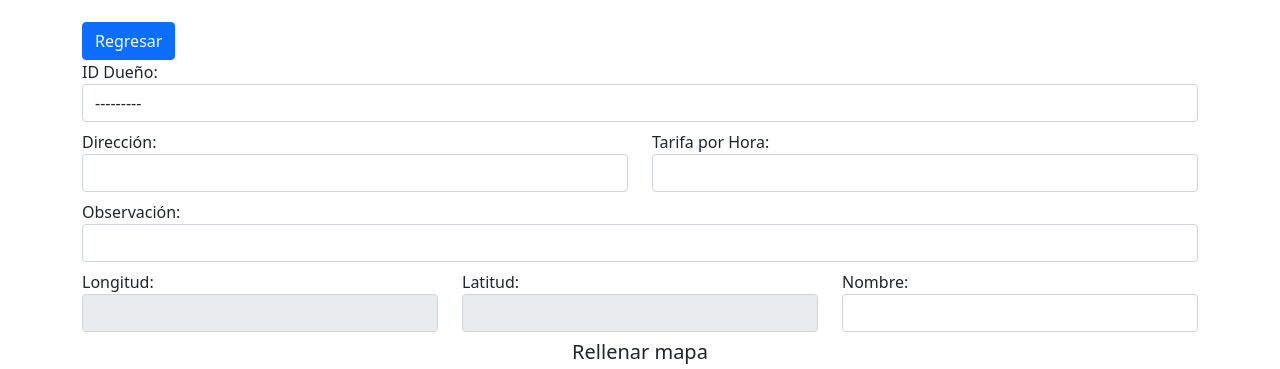
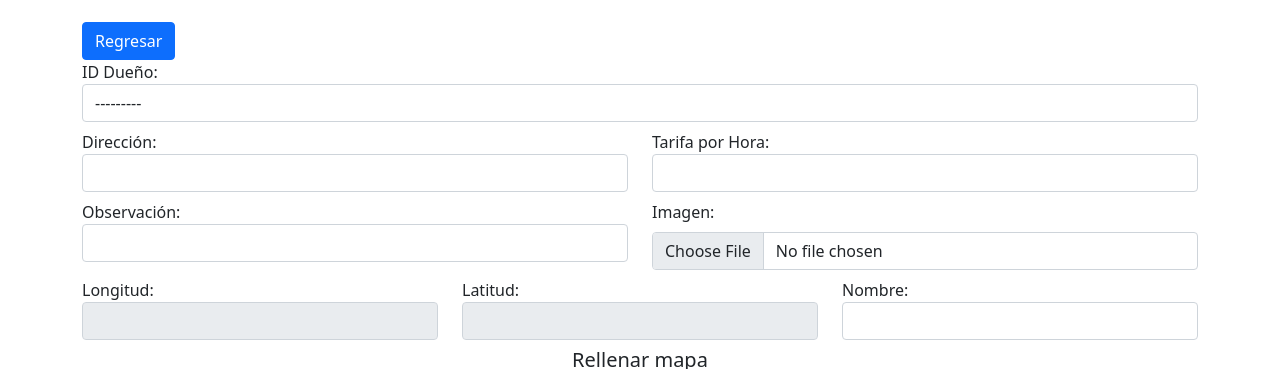
Before and after one commit to Cracklitrox/Proyecto-Mi-Estacionamiento, a Django app: page /dueno/index/addEstacionamiento/ in a window 1280 px wide. Shown: the part 26-395 px from the top of the page. Run offline with Django 4.2, Linux system fonts and the light colour scheme; data that the repository does not hold is empty; some libraries are stand-ins or nearby versions.

Commit message:
atributo imagen agregado en add estacionamiento y visualizacion en index Dueno

```diff
--- a/dueno/templates/addEstacionamiento.html
+++ b/dueno/templates/addEstacionamiento.html
@@ -16,9 +16,8 @@
   <body>
     <div class="container mt-5">
       <a href="{% url 'index' %}" class="btn btn-primary">Regresar</a>
-      <form method="post" id="miFormulario" onsubmit="enviarFormulario()">
+      <form method="post" id="miFormulario" onsubmit="enviarFormulario()" enctype="multipart/form-data">
           {% csrf_token %}
-
           <div class="form-group mb-2">
             <label for="{{ estacionamiento_form.id_dueno.id_for_label }}">ID Dueño:</label>
             {{ estacionamiento_form.id_dueno }}
@@ -36,14 +35,19 @@
                 {{ estacionamiento_form.tarifahora.errors }}
             </div>
         </div>
-        <div class="form-group mb-2">
-            <label for="{{ estacionamiento_form.observaciones.id_for_label }}">Observación:</label>
-            {{ estacionamiento_form.observaciones }}
-            {{ estacionamiento_form.observaciones.errors }}
+        <div class="row form-group mb-2">
+          <div class="col-md-6">
+              <label for="{{ estacionamiento_form.observaciones.id_for_label }}">Observación:</label>
+              {{ estacionamiento_form.observaciones }}
+              {{ estacionamiento_form.observaciones.errors }}
+          </div>
+          <div class="col-md-6">
+            <label for="{{ estacionamiento_form.imagen.id_for_label }}" class="form-label">Imagen:</label>
+            <input type="file" class="form-control" id="{{ estacionamiento_form.imagen.id_for_label }}" name="{{ estacionamiento_form.imagen.name }}">
+            <div class="invalid-feedback">{{ estacionamiento_form.imagen.errors }}</div>
+          </div>
         </div>
         <div class="row form-group mb-2">
-
-
           <div class="col-md-4">
             <label for="{{ puntointeres_form.longitud.id_for_label }}">Longitud:</label>
             {{ puntointeres_form.longitud }}
@@ -61,7 +65,6 @@
 
           </div>
         </div>
-
         <div class="form-group mb-2">
           <p class="h5 text-center"> Rellenar mapa</p>
         </div>
--- a/dueno/templates/indexDueno.html
+++ b/dueno/templates/indexDueno.html
@@ -46,7 +46,11 @@
                     {% for n in estacionamientos %}
                     <div class="col-xl-4 col-md-6 col-sm-3">
                         <div id="product-container" class="card round">
-                            <img class="card-img-top" src="{{n.imagen}}" alt="{{ n.direccion }}">
+                            {% if n.imagen %}
+                                <img class="card-img-top" src="{{ n.imagen.url }}" alt="{{ n.direccion }}">
+                            {% else %}
+                                <p>No hay imagen disponible</p>
+                            {% endif %}
                             <ul class="list-group list-group-flush text-center">
                                 <li class="list-group-item">
                                     <h5 class="card-title">Dirección: {{ n.direccion }}</h5>
--- a/dueno/urls.py
+++ b/dueno/urls.py
@@ -1,6 +1,9 @@
 from django.urls import path
 from . import views
 from estacionamiento.views import cambiar_estado
+from django.conf import settings
+from django.conf.urls.static import static
+
 
 urlpatterns = [
     path('index/',views.indexDueno,name='index'),
@@ -9,6 +12,7 @@ urlpatterns = [
     path('index/addEstacionamiento/',views.addEstacionamiento,name='addEstacionamiento'),
     path('eliminarEstacionamiento/<int:id>',views.eliminarEstacionamiento,name='eliminarEstacionamiento'),
     path('editEstacionamiento/<int:id>',views.editEstacionamiento,name='editEstacionamiento'),
+]
 
-
-]
+if settings.DEBUG:
+    urlpatterns += static(settings.MEDIA_URL, document_root=settings.MEDIA_ROOT)
```
